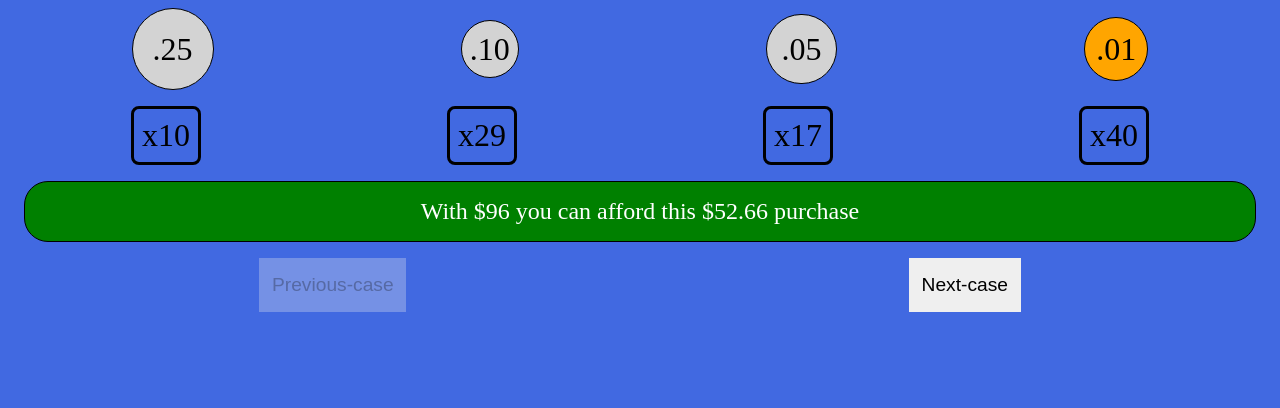
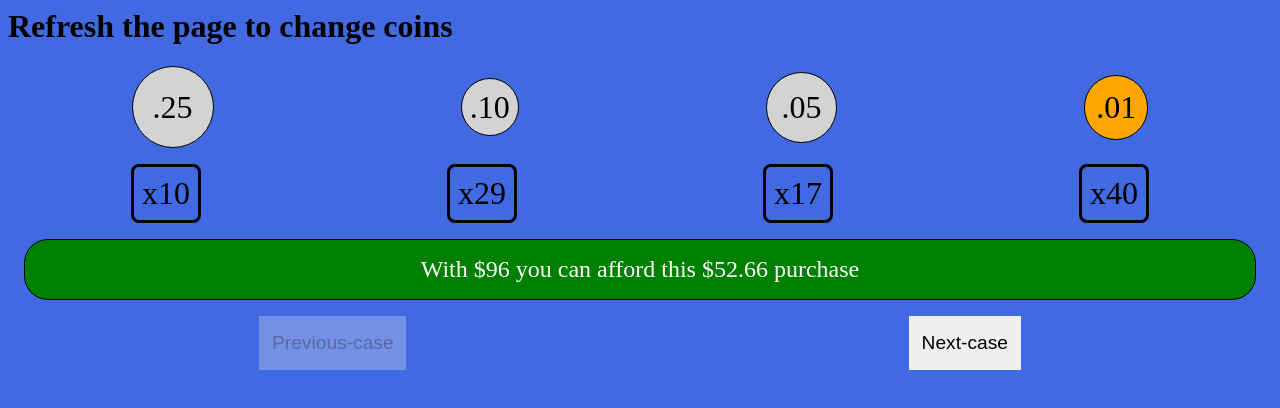
Before and after one commit to AdarshRaju/Change-database, a plain HTML site: page Index.html in a window 1280 px wide. Drawn offline with Linux system fonts and the light colour scheme.

Commit message:
Update Index.html

```diff
--- a/Index.html
+++ b/Index.html
@@ -3,7 +3,7 @@
         <link rel="stylesheet" href="index.css">
     </head>
     <body>
-
+        <h1> Refresh the page to change coins</h1>
         <div id="coins">
             <div class="coin quarter">.25</div>
             <div class="coin dime">.10</div>
```
